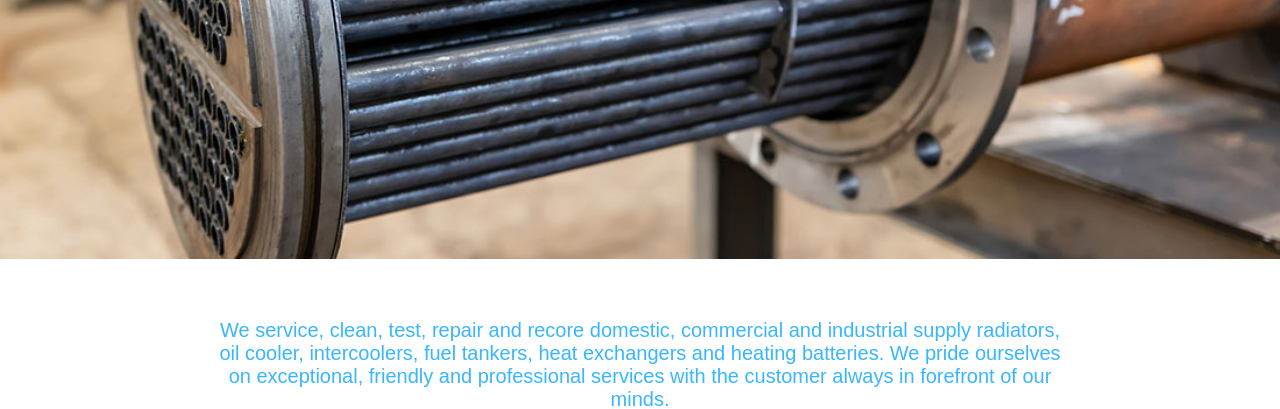
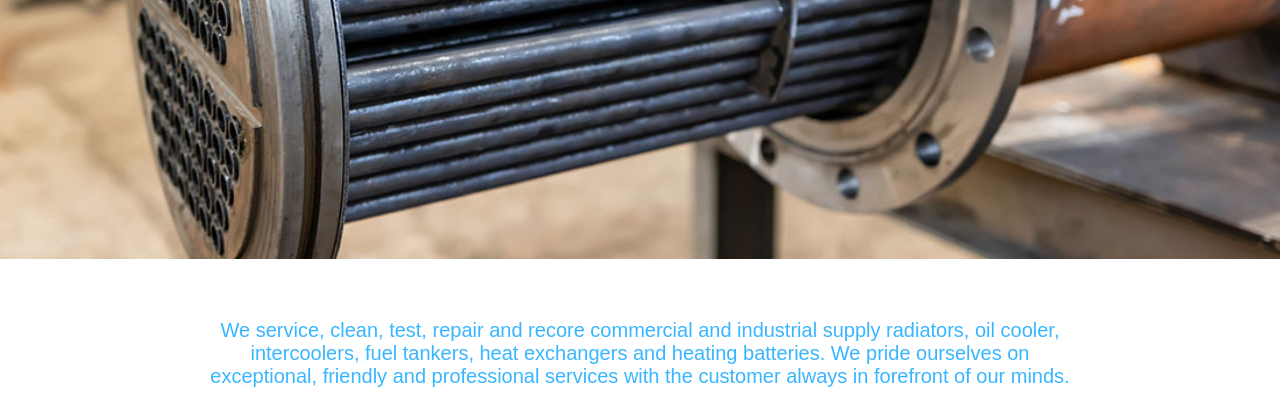
Before and after one commit to NorthEastRadiators/Test, a plain HTML site: page about.html in a window 1280 px wide. Shown: the part 381-790 px from the top of the page. Drawn offline with Linux system fonts and the light colour scheme.

Commit message:
Update about.html

```diff
--- a/about.html
+++ b/about.html
@@ -60,7 +60,7 @@
 	<section class="about-section">
 
 		<div class="about-text">
-			<p class="aboutText">We service, clean, test, repair and recore domestic, commercial and industrial supply radiators, oil cooler, intercoolers, fuel tankers, heat exchangers and heating batteries. We pride ourselves on exceptional, friendly and professional services with the customer always in forefront of our minds. </p>
+			<p class="aboutText">We service, clean, test, repair and recore commercial and industrial supply radiators, oil cooler, intercoolers, fuel tankers, heat exchangers and heating batteries. We pride ourselves on exceptional, friendly and professional services with the customer always in forefront of our minds. </p>
 
 			<p class="aboutText">Company owner, John Welsh has 40 years experience in the industry and has repaired all kinds of radiators in this time within many different industries. John likes a challenge and will take on any job no matter what state it is in. If he can’t fix it no one can. With all this skill, passion and knowledge, John decided to set up North East Radiators.</p>
 
```
